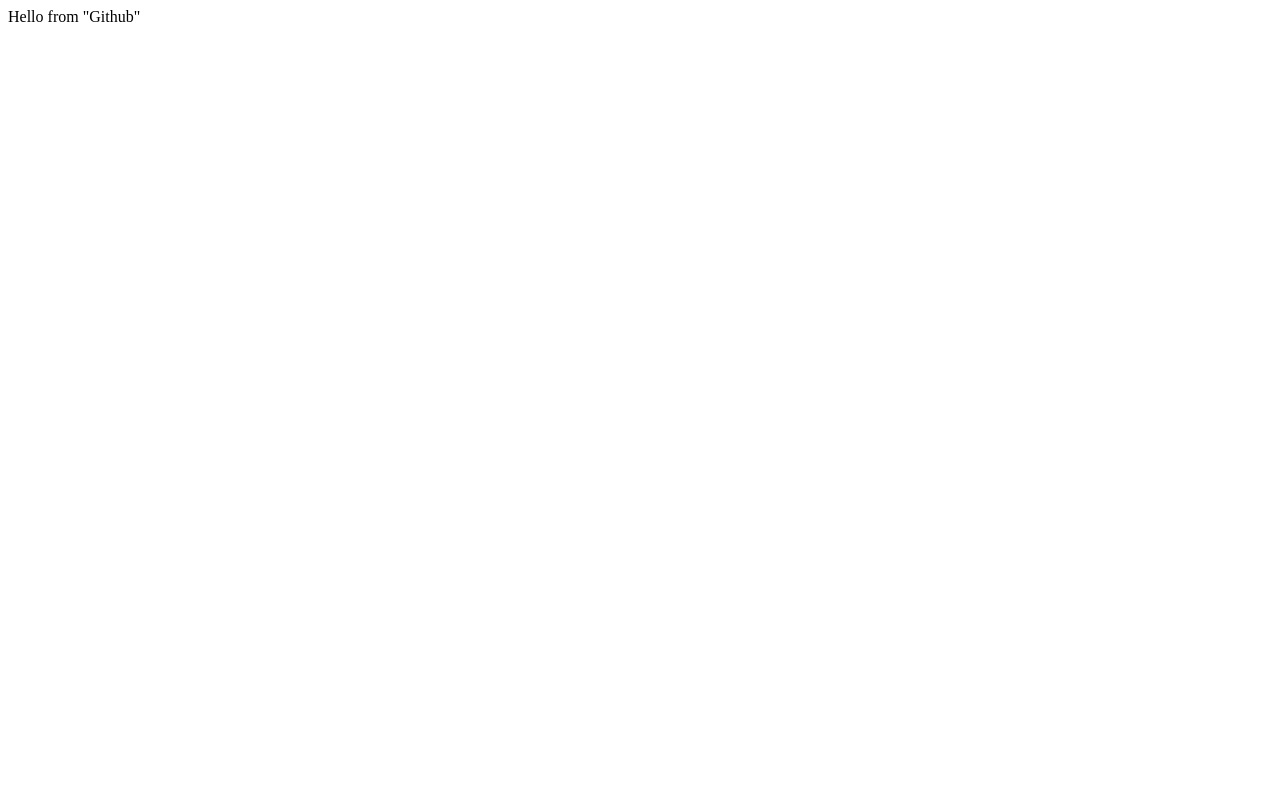
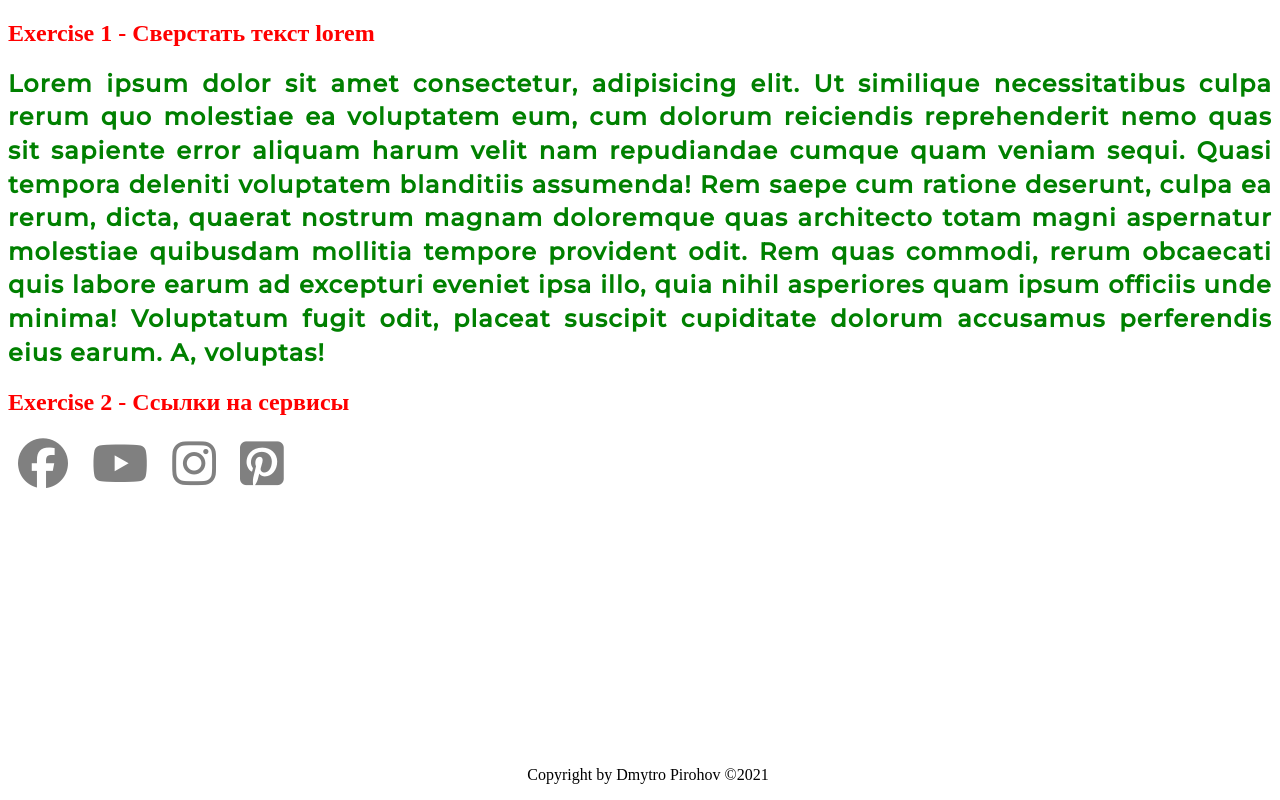
Before and after one commit to DmytroPirohov/SK-TRAININGS, a plain HTML site: page index.html in a window 1280 px wide. Drawn offline with Linux system fonts and the light colour scheme.

Commit message:
Add homework1 12/02/21

```diff
--- a/css/style.css
+++ b/css/style.css
@@ -0,0 +1,43 @@
+#box1 {
+    font-family: 'Montserrat', sans-serif; /*Подключение шрифта*/
+    font-size: 1.5rem; /*Размер шрифта в относительных единицах*/
+    font-weight: bold; /*Жирность*/
+    line-height: 1.4; /*Межстрочный интервал*/
+    letter-spacing: 0.05em; /*Межбуквенный интервал*/
+    text-align: justify; /*Выравнивание по ширине*/
+    color: green;
+}
+.fb, .yt, .inst, .pint{
+    color: grey;
+    font-size: 50px;
+}
+.fb:hover{
+    color:#3b5998;
+}
+.yt:hover{
+    color:red;
+}
+.inst:hover{
+    background: radial-gradient(circle at 30% 107%, #fdf497 0%, #fdf497 5%, #fd5949 45%,#d6249f 60%,#285AEB 90%);
+    -webkit-background-clip: text;
+    -webkit-text-fill-color: transparent;
+}
+.pint:hover{
+    color: #BD081C;
+}
+nav a{
+    float: none;
+    display: inline-block;
+    padding: 0 10px;
+}
+
+h1{
+    color: red;
+}
+footer{
+    height: 50px;
+    position:absolute;
+    bottom: 0;
+    width: 100%;
+    text-align: center;
+}
--- a/index.html
+++ b/index.html
@@ -4,12 +4,53 @@
 <head>
     <meta charset="UTF-8">
     <meta name="viewport" content="width=device-width, initial-scale=1.0">
-    <title>Document</title>
+    <title>Homework1</title>
+    <link rel="preconnect" href="https://fonts.gstatic.com">
+    <link href="https://fonts.googleapis.com/css2?family=Montserrat:wght@500&display=swap" rel="stylesheet">
     <link rel="stylesheet" href="css/style.css">
+    <script src="https://kit.fontawesome.com/a97e1e804b.js" crossorigin="anonymous"></script>
 </head>
 
 <body>
-    <div>Hello from "Github"</div>
+    <header>
+        <nav></nav>
+    </header>
+    <main>
+        <section>
+            <header>
+                <h1>Exercise 1 - Сверстать текст lorem</h1>
+            </header>
+            <div id="box1">
+                Lorem ipsum dolor sit amet consectetur, adipisicing elit. Ut similique necessitatibus culpa rerum
+                quo molestiae ea voluptatem eum, cum dolorum reiciendis reprehenderit nemo quas sit sapiente error
+                aliquam harum velit nam repudiandae cumque quam veniam sequi. Quasi tempora deleniti voluptatem
+                blanditiis assumenda! Rem saepe cum ratione deserunt, culpa ea rerum, dicta, quaerat nostrum magnam
+                doloremque quas architecto totam magni aspernatur molestiae quibusdam mollitia tempore provident
+                odit. Rem quas commodi, rerum obcaecati quis labore earum ad excepturi eveniet ipsa illo, quia nihil
+                asperiores quam ipsum officiis unde minima! Voluptatum fugit odit, placeat suscipit cupiditate
+                dolorum accusamus perferendis eius earum. A, voluptas!
+            </div>
+        </section>
+
+        <section>
+            <header>
+                <h1>Exercise 2 - Ссылки на сервисы</h1>
+            </header>
+            <nav>
+                <a href="http://facebook.com" target="_blank" class="fb"><i class="fab fa-facebook"></i>
+                </a>
+                <a href="http://youtube.com" target="_blank" class="yt"><i class="fab fa-youtube"></i>
+                </a>
+                <a href="http://instagram.com" target="_blank" class="inst"><i class="fab fa-instagram"></i>
+                </a>
+                <a href="http://pinetrest.com" target="_blank" class="pint"><i class="fab fa-pinterest-square"></i>
+                </a>
+            </nav>
+        </section>
+    </main>
+    <footer>
+        <p>Copyright by Dmytro Pirohov &copy;2021</p>
+    </footer>
 </body>
 
 </html>
```
